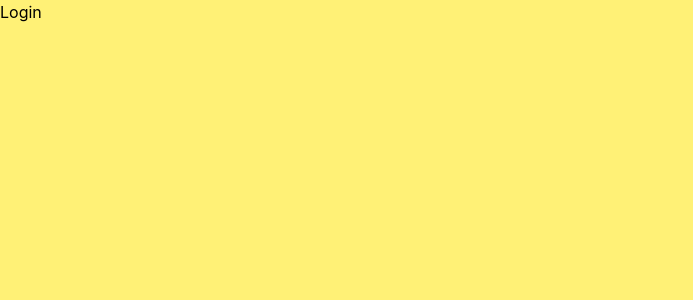
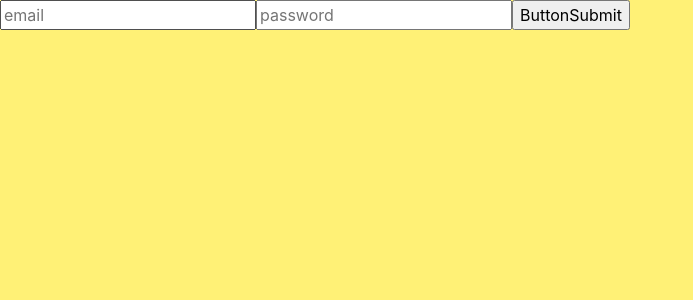
Before and after one commit to taylorbhogan/wish, a React (Create React App) app: page /login in a window 1280 px wide. Shown: the top 300 px of the page, without its empty margins (0-693 px from the left). Built offline with nearby package versions, Linux system fonts and the light colour scheme.

Commit message:
Basic login form

```diff
--- /dev/null
+++ b/src/components/AppUtils/ButtonSubmit/ButtonSubmit.tsx
@@ -0,0 +1,9 @@
+type ButtonSubmitProps = {
+  text: string;
+};
+
+const ButtonSubmit = ({ text }: ButtonSubmitProps): JSX.Element => {
+  return <button>{text}</button>;
+};
+
+export default ButtonSubmit;
--- /dev/null
+++ b/src/components/AppUtils/ButtonSubmit/index.tsx
@@ -0,0 +1,2 @@
+export * from "./ButtonSubmit";
+export { default } from "./ButtonSubmit";
--- a/src/components/AppUtils/Input/Input.tsx
+++ b/src/components/AppUtils/Input/Input.tsx
@@ -1,9 +1,19 @@
 type InputProps = {
-  type?: "text",
-}
+  placeholder: string;
+  value: string;
+  onChange: (e: React.ChangeEvent<HTMLInputElement>) => void;
+};
 
-export default function Input(props: InputProps) {
+const Input = ({ value, onChange, placeholder }: InputProps): JSX.Element => {
   return (
-    <div>Input</div>
-  )
-}
+    <input
+      type="text"
+      placeholder={placeholder}
+      aria-label={placeholder}
+      value={value}
+      onChange={onChange}
+    />
+  );
+};
+
+export default Input;
--- a/src/components/Login/Login.tsx
+++ b/src/components/Login/Login.tsx
@@ -1,5 +1,35 @@
+import Input from "../AppUtils/Input";
+import React, { useState } from "react";
+import ButtonSubmit from "../AppUtils/ButtonSubmit";
+
 export default function Login() {
+  const [email, setEmail] = useState("");
+  const [password, setPassword] = useState("");
+
+  const handleSubmit = (e: React.ChangeEvent<HTMLInputElement>) => {
+    e.preventDefault();
+    console.log(e.target.value);
+  };
+
   return (
-    <div>Login</div>
-  )
+    <>
+      <form>
+        <Input
+          placeholder="email"
+          value={email}
+          onChange={(e: React.ChangeEvent<HTMLInputElement>) =>
+            setEmail(e.target.value)
+          }
+        />
+        <Input
+          placeholder="password"
+          value={password}
+          onChange={(e: React.ChangeEvent<HTMLInputElement>) =>
+            setPassword(e.target.value)
+          }
+        />
+        <ButtonSubmit text={"ButtonSubmit"} />
+      </form>
+    </>
+  );
 }
```
Also changed, not shown: src/components/AppUtils/NavLink/NavLink.tsx (+6 -7 lines).
